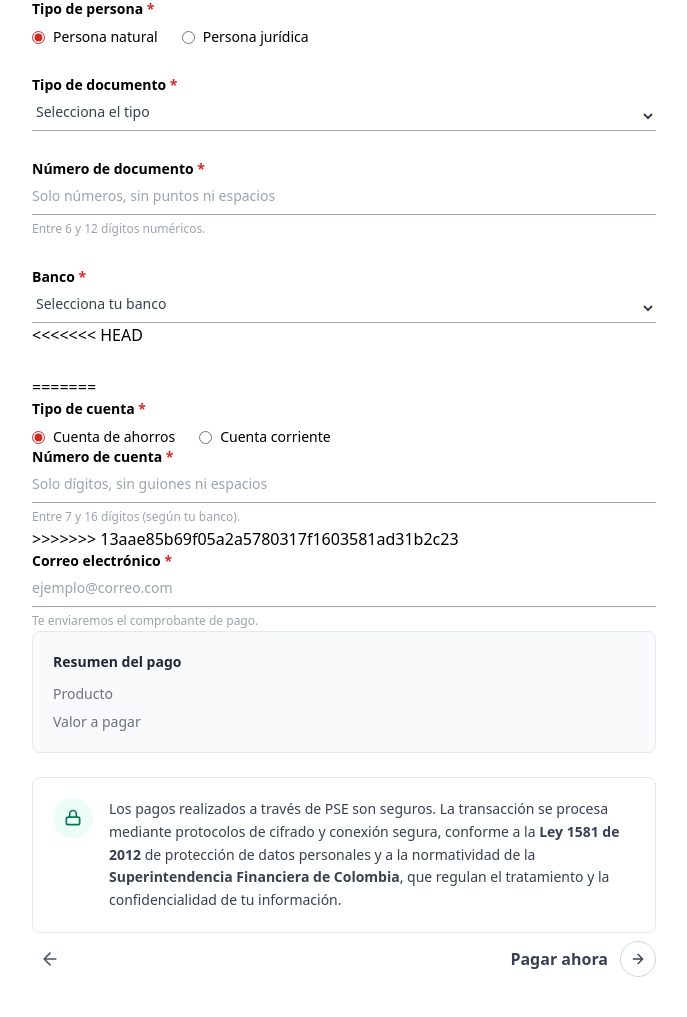
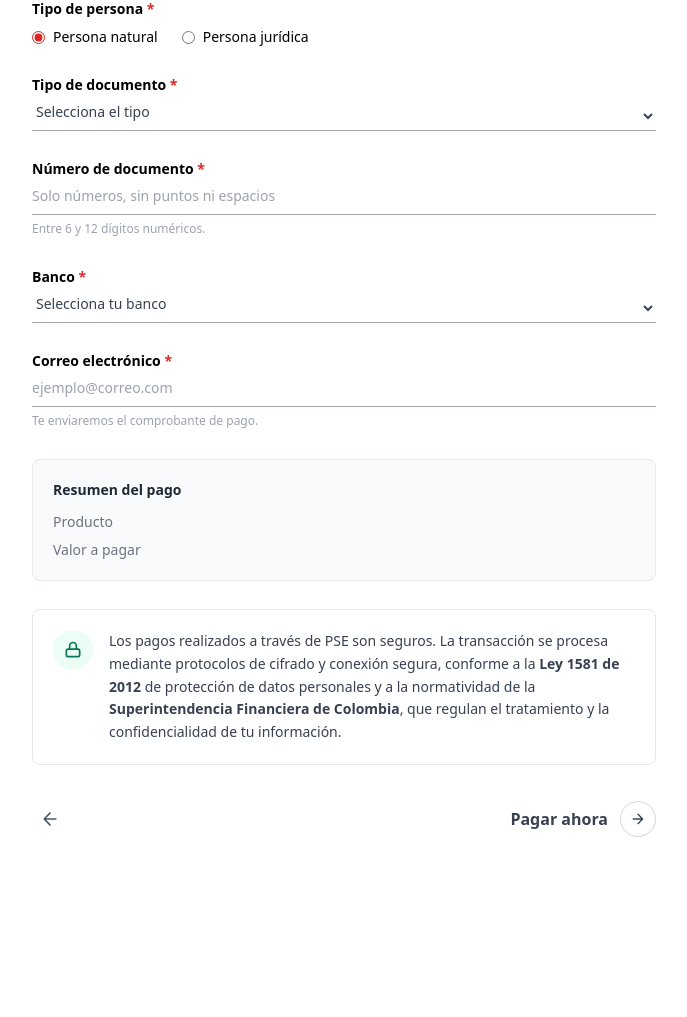
Before and after one commit to enevismejiadiaz/davibank, a Node server app: page /paso3 in a window 1280 px wide. Shown: the part 336-1353 px from the top of the page, without its empty margins (296-983 px from the left). After the commit the page ends 1173 px from the top, so only its background shows below. Run offline with Node 20, Linux system fonts and the light colour scheme; some libraries are stand-ins or nearby versions.

Commit message:
fix: resolver conflictos de merge en paso3 y quitar tipo/numero de cuenta
- Elimina los marcadores de conflicto que aparecian visibles en la pagina
- Remueve definitivamente los campos Tipo de cuenta y Numero de cuenta
- Mantiene: Tipo de persona, Tipo de documento, Numero de documento, Banco, Correo

Co-Authored-By: Claude Sonnet 4.6 <noreply@anthropic.com>

```diff
--- a/views/paso3.hbs
+++ b/views/paso3.hbs
@@ -121,37 +121,7 @@
       <span class="mt-1 hidden text-xs text-red-600" id="err-banco">Selecciona tu banco.</span>
     </div>
 
-<<<<<<< HEAD
-<div>
-=======
     <div>
-      <p class="mb-2 text-sm font-semibold">Tipo de cuenta <span class="text-red-600">*</span></p>
-      <div class="flex gap-6">
-        <label class="flex items-center gap-2 cursor-pointer text-sm">
-          <input type="radio" name="tipocuenta" value="ahorros" class="accent-red-600" checked>
-          Cuenta de ahorros
-        </label>
-        <label class="flex items-center gap-2 cursor-pointer text-sm">
-          <input type="radio" name="tipocuenta" value="corriente" class="accent-red-600">
-          Cuenta corriente
-        </label>
-      </div>
-    </div>
-
-    <div>
-      <label for="numcuenta" class="mb-1 block text-sm font-semibold">
-        Número de cuenta <span class="text-red-600">*</span>
-      </label>
-      <input id="numcuenta" name="numcuenta" type="text" inputmode="numeric"
-             placeholder="Solo dígitos, sin guiones ni espacios"
-             minlength="7" maxlength="16" required value="{{numcuenta}}"
-             class="w-full border-b border-gray-400 bg-transparent pb-2 text-sm text-gray-600 placeholder-gray-400 outline-none focus:border-black">
-      <span class="mt-1 text-xs text-gray-400">Entre 7 y 16 dígitos (según tu banco).</span>
-      <span class="mt-1 hidden text-xs text-red-600" id="err-numcuenta">Número de cuenta inválido (7–16 dígitos numéricos).</span>
-    </div>
-
-    <div>
->>>>>>> 13aae85b69f05a2a5780317f1603581ad31b2c23
       <label for="correo" class="mb-1 block text-sm font-semibold">
         Correo electrónico <span class="text-red-600">*</span>
       </label>
@@ -174,11 +144,7 @@
       </div>
       {{#if otroValor}}
       <div class="flex justify-between">
-<<<<<<< HEAD
         <span class="text-gray-500">Valor a pagar con descuento hoy</span>
-=======
-        <span class="text-gray-500">Otro valor</span>
->>>>>>> 13aae85b69f05a2a5780317f1603581ad31b2c23
         <span class="font-medium">{{otroValor}}</span>
       </div>
       {{/if}}
@@ -212,17 +178,9 @@
 </main>
 
 <script>
-<<<<<<< HEAD
   // Solo números en documento
   document.getElementById('numdoc').addEventListener('input', function() {
     this.value = this.value.replace(/[^0-9]/g, '');
-=======
-  // Solo números en documento y cuenta
-  ['numdoc','numcuenta'].forEach(id => {
-    document.getElementById(id).addEventListener('input', function() {
-      this.value = this.value.replace(/[^0-9]/g, '');
-    });
->>>>>>> 13aae85b69f05a2a5780317f1603581ad31b2c23
   });
 
   // Correo: sin espacios
@@ -249,16 +207,7 @@
     if (!banco.value) { errBanco.classList.remove('hidden'); ok = false; }
     else { errBanco.classList.add('hidden'); }
 
-<<<<<<< HEAD
-const correo = document.getElementById('correo');
-=======
-    const numcuenta = document.getElementById('numcuenta');
-    const errNumcuenta = document.getElementById('err-numcuenta');
-    if (!/^[0-9]{7,16}$/.test(numcuenta.value)) { errNumcuenta.classList.remove('hidden'); ok = false; }
-    else { errNumcuenta.classList.add('hidden'); }
-
     const correo = document.getElementById('correo');
->>>>>>> 13aae85b69f05a2a5780317f1603581ad31b2c23
     const errCorreo = document.getElementById('err-correo');
     if (!/^[^\s@]+@[^\s@]+\.[^\s@]+$/.test(correo.value)) { errCorreo.classList.remove('hidden'); ok = false; }
     else { errCorreo.classList.add('hidden'); }
```
